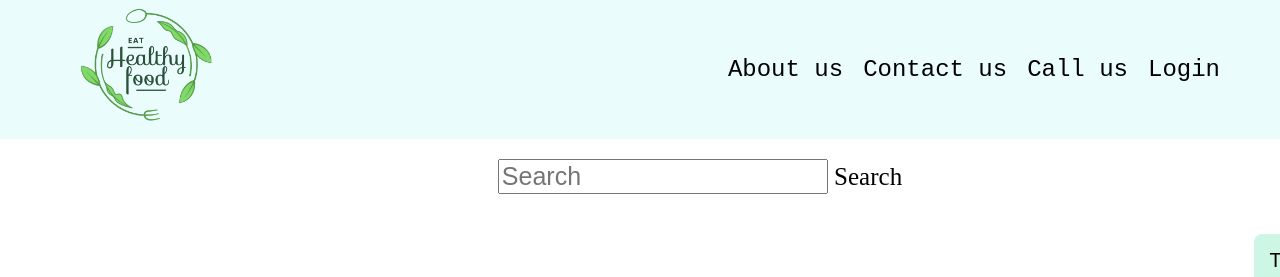
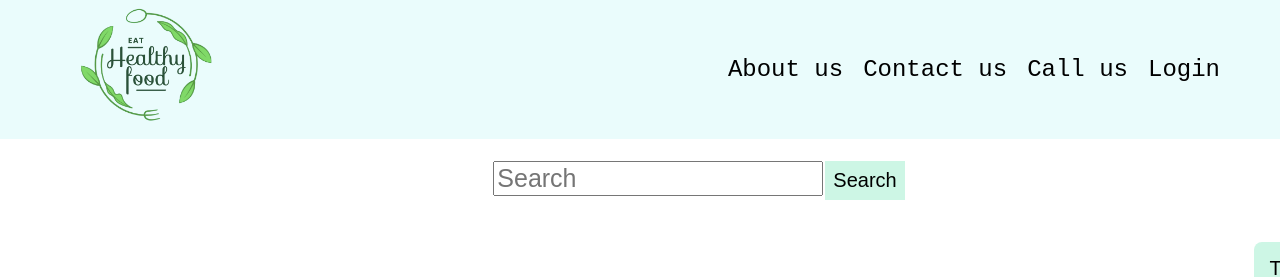
Before and after one commit to Suyog28/Namaste-React-Series, a React (Vite) app in the folder IgnitingOurApp-Lec2-LayingTheFoundationLec3/: page / in a window 1280 px wide. Shown: the top 277 px of the page. Built offline with nearby package versions, Linux system fonts and the light colour scheme.

Commit message:
Search Filter Added using useState

```diff
--- a/IgnitingOurApp-Lec2-LayingTheFoundationLec3/index.css
+++ b/IgnitingOurApp-Lec2-LayingTheFoundationLec3/index.css
@@ -81,3 +81,13 @@ body {
   border-radius: 8px;
   border: 0px;
 }
+
+.search-btn {
+  padding: 8px;
+  font-size: 20px;
+  background-color: rgb(205, 246, 229);
+  font-weight: 500;
+  font-weight: 500;
+  border: 0px;
+  margin: 2px;
+}
--- a/IgnitingOurApp-Lec2-LayingTheFoundationLec3/src/components/Body.jsx
+++ b/IgnitingOurApp-Lec2-LayingTheFoundationLec3/src/components/Body.jsx
@@ -3,12 +3,26 @@ import ResCard from '../components/ResCard';
 import resList from '../utils/mockData';
 
 const Body = () => {
+
     const [listOfRest, setlistOfRest] = useState(resList);
+    const [searchInput, setSearchInput] = useState("")
 
     return (
         <div className='body-container' >
             <div className='search'>
-                <input type='text' name='search' className='searchinput' placeholder='Search'></input> Search
+                <input type='text' name='search'
+                    className='searchinput'
+                    placeholder='Search'
+                    value={searchInput}
+                    onChange={(e) =>
+                        setSearchInput(e.target.value)}
+                />
+                <button className='search-btn'
+                    onClick={() => {
+                        const searchData = listOfRest.filter((res) => res.info.name.includes(searchInput));
+                        setlistOfRest(searchData);
+                    }}
+                >Search</button>
             </div>
             <div className='filter-btn'>
                 <button className='top-btn'
```
Also changed, not shown: IgnitingOurApp-Lec2-LayingTheFoundationLec3/package.json (+15 -1 lines), 1 other file (tests, documents, lock files or other folders).
